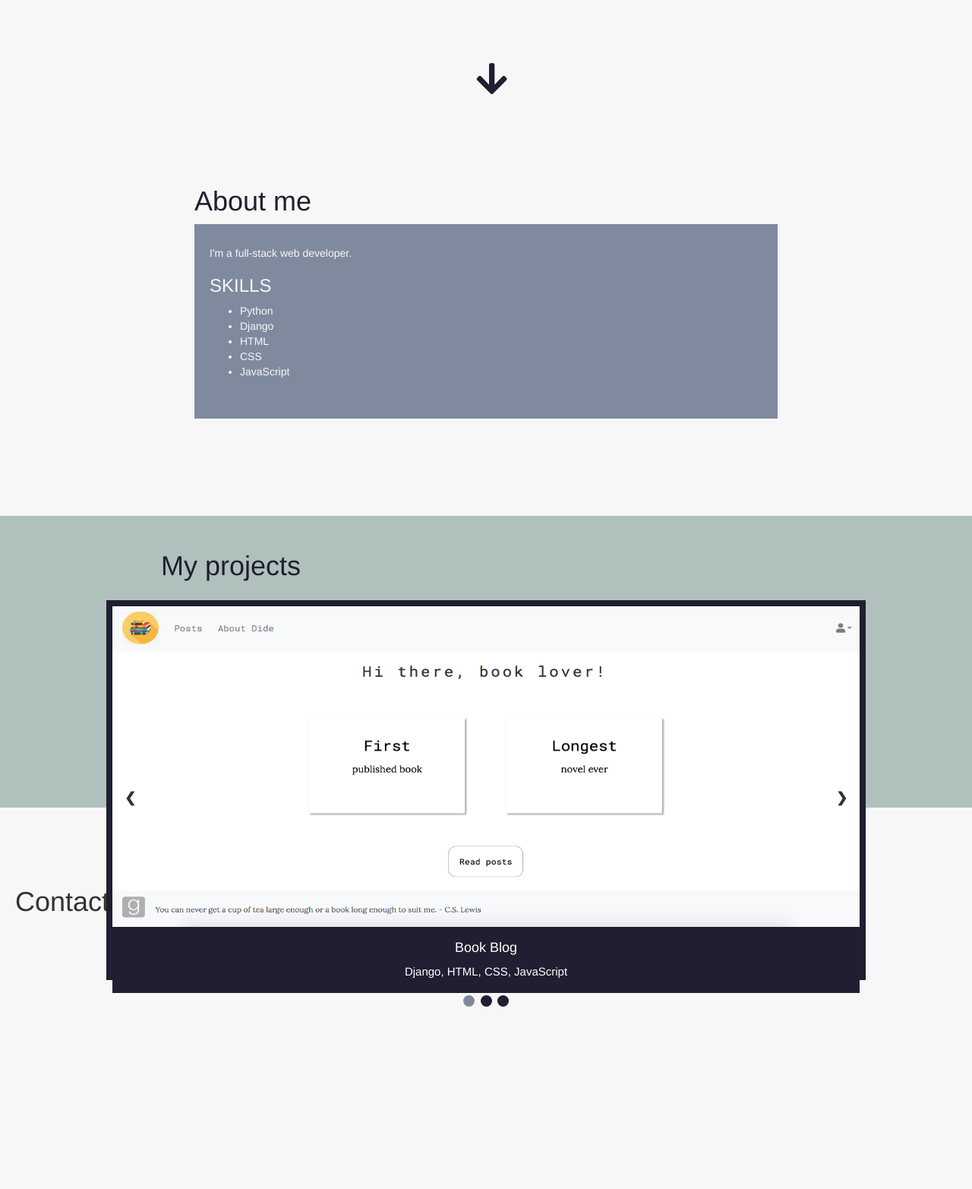
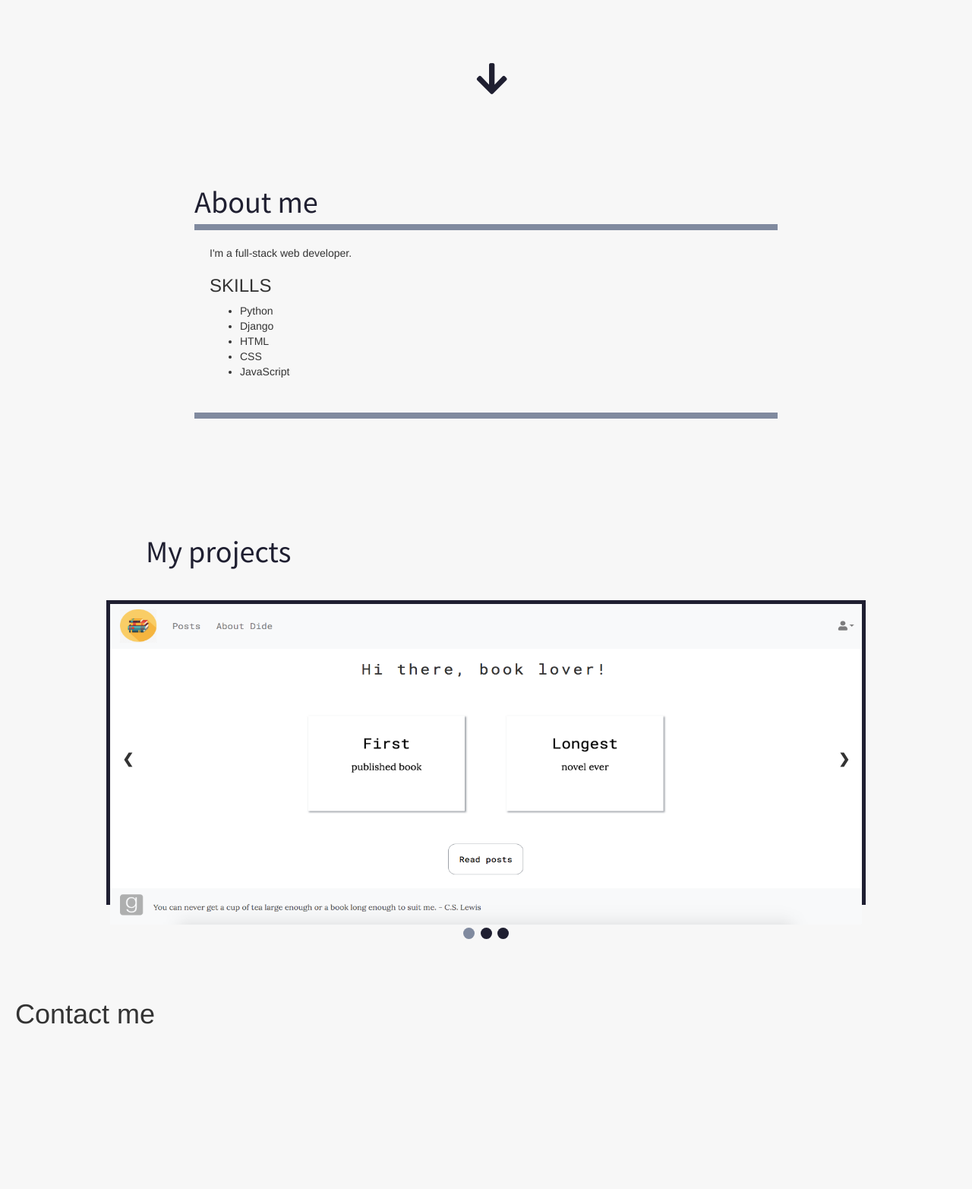
Before and after one commit to didemertens/portfolio, a Django app: page / in a window 1280 px wide. Shown: the part 573-2138 px from the top of the page at 76% size. Run offline with Django 3.2, Linux system fonts and the light colour scheme; some libraries are stand-ins or nearby versions.

Commit message:
fade with text on slides

```diff
--- a/static/css/projects-middle.css
+++ b/static/css/projects-middle.css
@@ -1,9 +1,9 @@
 /* Error: Undefined variable.
  *    ,
- * 14 |   color: $dark-blue;
+ * 13 |   color: $dark-blue;
  *    |          ^^^^^^^^^^
  *    '
- *   static/scss/projects-middle.scss 14:10  root stylesheet */
+ *   static/scss/projects-middle.scss 13:10  root stylesheet */
 
 body::before {
   font-family: "Source Code Pro", "SF Mono", Monaco, Inconsolata, "Fira Mono",
@@ -13,5 +13,5 @@ body::before {
   padding: 1em;
   margin-bottom: 1em;
   border-bottom: 2px solid black;
-  content: "Error: Undefined variable.\a    \2577 \a 14 \2502    color: $dark-blue;\a    \2502           ^^^^^^^^^^\a    \2575 \a   static/scss/projects-middle.scss 14:10  root stylesheet";
+  content: "Error: Undefined variable.\a    \2577 \a 13 \2502    color: $dark-blue;\a    \2502           ^^^^^^^^^^\a    \2575 \a   static/scss/projects-middle.scss 13:10  root stylesheet";
 }
--- a/static/css/style.css
+++ b/static/css/style.css
@@ -177,14 +177,14 @@ html #menu-contact:hover {
 #about-middle {
   border-top: 8px solid #808A9F;
   border-bottom: 8px solid #808A9F;
-  background-color: #808A9F;
-  color: #F7F7F7;
+  background-color: #F7F7F7;
   height: 20vw;
   padding: 20px;
 }
 
 #about-title {
   color: #1F1F31;
+  font-family: "Noto Sans TC", sans-serif;
 }
 
 #projects {
@@ -193,14 +193,14 @@ html #menu-contact:hover {
 }
 
 #projects-middle {
-  background-color: #B0C0BC;
-  height: 30vw;
+  height: 34.5vw;
   padding: 20px;
 }
 
 #projects-title {
   margin: 2vw 15vw;
   color: #1F1F31;
+  font-family: "Noto Sans TC", sans-serif;
 }
 
 * {
@@ -209,17 +209,61 @@ html #menu-contact:hover {
 
 /* Slideshow container */
 .slideshow-container {
-  height: 145.5%;
+  background-color: #808A9F;
+  border: 5px solid #1F1F31;
+  height: 100%;
   max-width: 1000px;
   position: relative;
+  z-index: 0;
   margin: auto;
-  border: 8px solid #1F1F31;
   border-bottom: none;
 }
 
 .img-slide {
   height: 33vw;
   width: 48vw;
+  position: relative;
+  z-index: -1;
+  opacity: 1;
+  transition: opacity 0.8s ease-in-out;
+}
+
+.pic-transition:hover .slideshow-text {
+  visibility: visible;
+  opacity: 1;
+  color: #F7F7F7;
+}
+
+.pic-transition:hover .img-slide {
+  opacity: 0.15;
+}
+
+/* Caption text */
+.slideshow-text {
+  font-size: 15px;
+  padding: 8px 12px;
+  position: absolute;
+  width: 100%;
+  text-align: center;
+  margin-top: 10vw;
+  opacity: 0;
+  visibility: hidden;
+  transition: opacity 0.2s, visibility 0.2s;
+  font-family: "Noto Sans TC", sans-serif;
+}
+
+.link-slide {
+  text-decoration: none;
+  color: #1F1F31;
+  font-family: "Bitter", serif;
+  cursor: pointer;
+  font-family: "Noto Sans TC", sans-serif;
+  font-size: 12pt;
+}
+.link-slide:hover {
+  border-bottom: 1px solid #1F1F31;
+  text-decoration: none;
+  color: #1F1F31;
 }
 
 .mySlides {
@@ -253,22 +297,12 @@ html #menu-contact:hover {
   background-color: #808A9F;
 }
 
-/* Caption text */
-.slideshow-text {
-  font-size: 15px;
-  padding: 8px 12px;
-  width: 100%;
-  text-align: center;
-  color: white;
-  background-color: #1F1F31;
-}
-
 /* The dots/bullets/indicators */
 .dot {
   cursor: pointer;
   height: 15px;
   width: 15px;
-  margin: 0 2px;
+  margin: 10px 2px;
   background-color: #1F1F31;
   border-radius: 50%;
   display: inline-block;
--- a/static/scss/about-middle.scss
+++ b/static/scss/about-middle.scss
@@ -7,12 +7,12 @@
 #about-middle{
   border-top: 8px solid $border-blue;
   border-bottom: 8px solid $border-blue;
-  background-color: $border-blue;
-  color: $white-back;
+  background-color: $white-back;
   height: 20vw;
   padding: 20px;
 }
 
 #about-title{
   color: $dark-blue;
+  font-family: 'Noto Sans TC', sans-serif;
 }
--- a/static/scss/projects-middle.scss
+++ b/static/scss/projects-middle.scss
@@ -4,14 +4,14 @@
 }
 
 #projects-middle{
-  background-color: #B0C0BC;
-  height: 30vw;
+  height: 34.5vw;
   padding: 20px;
 }
 
 #projects-title{
   margin: 2vw 15vw;
   color: $dark-blue;
+  font-family: 'Noto Sans TC', sans-serif;
 }
 
 // slideshow
@@ -20,17 +20,61 @@
 
 /* Slideshow container */
 .slideshow-container {
-  height: 145.5%;
+  background-color: $border-blue;
+  border: 5px solid $dark-blue;
+  height: 100%;
   max-width: 1000px;
   position: relative;
+  z-index: 0;
   margin: auto;
-  border: 8px solid $dark-blue;
   border-bottom: none;
 }
 
 .img-slide{
   height: 33vw;
   width: 48vw;
+  position: relative;
+  z-index: -1;
+  opacity: 1;
+  transition: opacity 0.8s ease-in-out;
+}
+
+.pic-transition:hover .slideshow-text {
+  visibility: visible;
+  opacity: 1;
+  color: $white-back;
+}
+
+.pic-transition:hover .img-slide{
+  opacity: 0.15;
+}
+
+/* Caption text */
+.slideshow-text {
+  font-size: 15px;
+  padding: 8px 12px;
+  position: absolute;
+  width: 100%;
+  text-align: center;
+  margin-top: 10vw;
+  opacity: 0;
+  visibility: hidden;
+  transition: opacity .2s, visibility .2s;
+  font-family: 'Noto Sans TC', sans-serif;
+}
+
+.link-slide{
+  text-decoration: none;
+  color: $dark-blue;
+  font-family: 'Bitter', serif;
+  cursor: pointer;
+  font-family: 'Noto Sans TC', sans-serif;
+  font-size: 12pt;
+  &:hover{
+  border-bottom: 1px solid $dark-blue;
+  text-decoration: none;
+  color: $dark-blue;
+  }
 }
 
 // /* Hide the images by default */
@@ -65,24 +109,13 @@
   background-color: $border-blue;
 }
 
-/* Caption text */
-.slideshow-text {
-  // color: #f2f2f2;
-  font-size: 15px;
-  padding: 8px 12px;
-  // position: absolute;
-  width: 100%;
-  text-align: center;
-  color: white;
-  background-color: $dark-blue;
-}
 
 /* The dots/bullets/indicators */
 .dot {
   cursor: pointer;
   height: 15px;
   width: 15px;
-  margin: 0 2px;
+  margin: 10px 2px;
   background-color: $dark-blue;
   border-radius: 50%;
   display: inline-block;
--- a/templates/index.html
+++ b/templates/index.html
@@ -44,31 +44,42 @@
 {# projects middle #}
 
 <div id="projects">
+  <h1 id="projects-title">My projects</h1>
   <div id="projects-middle">
-    <h1 id="projects-title">My projects</h1>
 
 <!-- Slideshow container -->
 <div class="slideshow-container">
 
   <!-- Full-width images with caption text -->
   <div class="mySlides fade">
-    <div id="book-blog">
-      <a href="https://bookblogdide.herokuapp.com/"><img class="img-slide" src="{% static "media/book-pic.png" %}" style="width:100%"></a>
+    <div class="pic-transition">
       <div class="slideshow-text"><h4>Book Blog</h4>
-      <p>Django, HTML, CSS, JavaScript</p></div>
+        <p>Django, HTML, CSS, JavaScript</p>
+        <a class="link-slide" target="_blank" href="https://bookblogdide.herokuapp.com/">
+        Go to website</a></div>
+        <img class="img-slide" src="{% static "media/book-pic.png" %}"
+        style="width:100%">
     </div>
   </div>
 
   <div class="mySlides fade">
-    <img class="img-slide" src="{% static "media/esther-1-test.png" %}" style="width:100%">
-    <div class="slideshow-text"><h4>Portfolio Freelance Writer</h4>
-      <p>Django, HTML, CSS, JavaScript</p></div>
-  </div>
+    <div class="pic-transition">
+      <div class="slideshow-text"><h4>Portfolio Freelance Writer</h4>
+        <p>Django, HTML, CSS, JavaScript</p>
+        <a class="link-slide" target="_blank" href="https://bookblogdide.herokuapp.com/">
+        Go to website</a></div>
+      <img class="img-slide" src="{% static "media/esther-1-test.png" %}" style="width:100%">
+      </div>
+    </div>
 
   <div class="mySlides fade">
-    <img class="img-slide" src="{% static "media/esther-2-test.png" %}" style="width:100%">
-    <div class="slideshow-text"><h4>Freelance Journalist Portfolio</h4>
-      <p>Django, HTML, CSS, JavaScript</p></div>
+    <div class="pic-transition">
+      <div class="slideshow-text"><h4>Freelance Journalist Portfolio</h4>
+        <p>Django, HTML, CSS, JavaScript</p>
+        <a class="link-slide" target="_blank" href="https://bookblogdide.herokuapp.com/">
+        Go to website</a></div>
+      <img class="img-slide" src="{% static "media/esther-2-test.png" %}" style="width:100%">
+    </div>
   </div>
 
   <!-- Next and previous buttons -->
```
Also changed, not shown: 1 other file.
